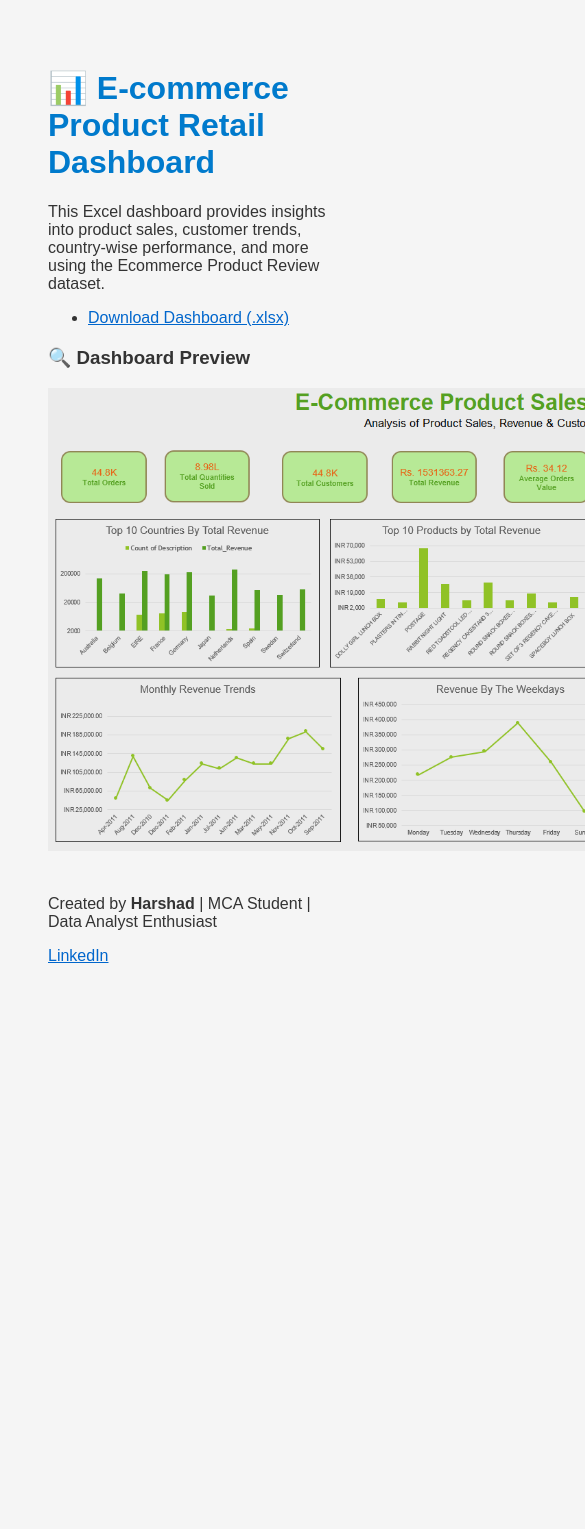
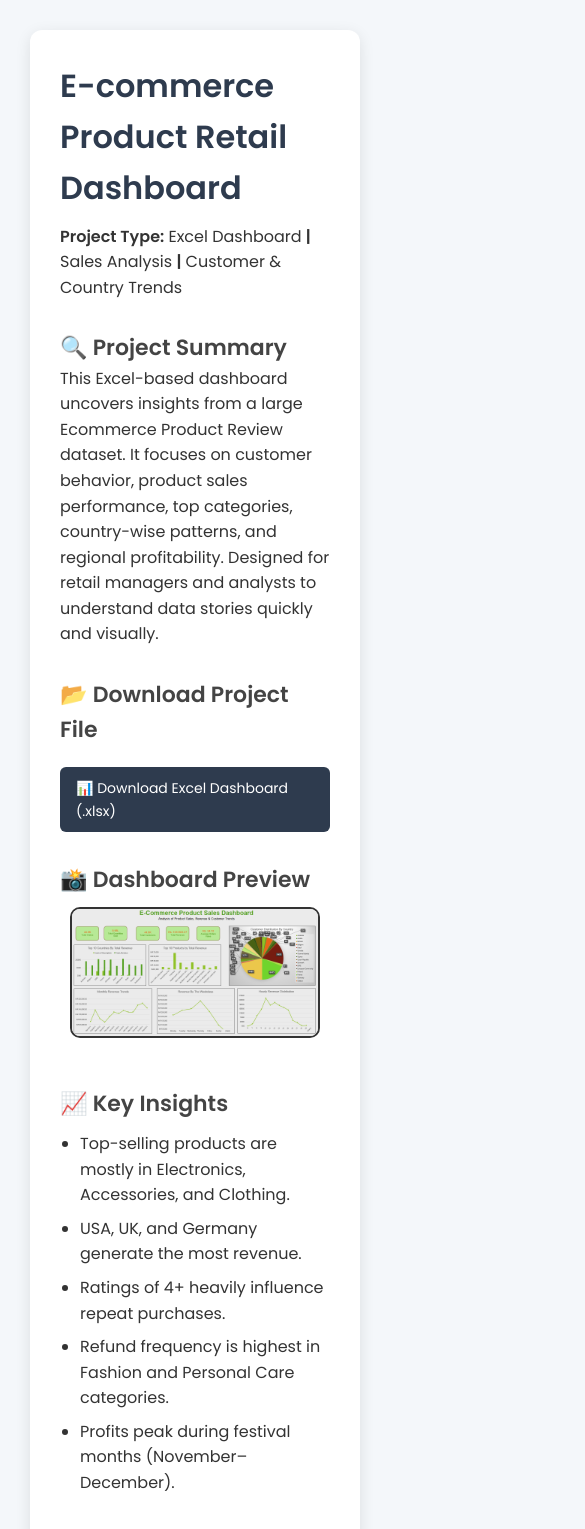
Before and after one commit to harshad912004/Ecommerce_Product_Retail_Dashboard, a plain HTML site: page index.html in a window 390 px wide. Shown: the top 1529 px of the page, 585 px wide, since content can reach past the window. Before the commit the page ends 1029 px from the top, so only its background shows below. Drawn offline with Linux system fonts and the light colour scheme.

Commit message:
Update index.html

```diff
--- a/index.html
+++ b/index.html
@@ -1,42 +1,200 @@
 <!DOCTYPE html>
 <html lang="en">
 <head>
-  <meta charset="UTF-8">
+  <meta charset="UTF-8" />
+  <meta name="viewport" content="width=device-width, initial-scale=1.0"/>
   <title>E-commerce Product Retail Dashboard</title>
+  <link href="https://fonts.googleapis.com/css2?family=Poppins:wght@400;600&display=swap" rel="stylesheet"/>
   <style>
+    * {
+      margin: 0;
+      padding: 0;
+      box-sizing: border-box;
+      font-family: 'Poppins', sans-serif;
+    }
+
     body {
-      font-family: Arial, sans-serif;
-      padding: 40px;
-      background-color: #f5f5f5;
+      background-color: #f4f7fa;
       color: #333;
+      line-height: 1.6;
+      padding: 30px;
     }
+
+    .container {
+      max-width: 1200px;
+      margin: auto;
+      background-color: #fff;
+      padding: 30px;
+      border-radius: 12px;
+      box-shadow: 0 4px 15px rgba(0, 0, 0, 0.1);
+    }
+
     h1 {
-      color: #007acc;
+      color: #2E3B4E;
+      font-size: 32px;
+      margin-bottom: 10px;
     }
-    a {
-      color: #0066cc;
+
+    h2 {
+      color: #444;
+      font-size: 22px;
+      margin-top: 30px;
     }
-    .preview {
+
+    p {
+      margin-bottom: 15px;
+    }
+
+    .btn {
+      display: inline-block;
+      padding: 12px 24px;
+      background-color: #2E3B4E;
+      color: white;
+      text-decoration: none;
+      border-radius: 6px;
       margin-top: 20px;
+    }
+
+    .btn:hover {
+      background-color: #1e2a38;
+    }
+
+    ul {
+      margin: 10px 0 20px 20px;
+    }
+
+    li {
+      margin-bottom: 8px;
+    }
+
+    .kpi {
+      background-color: #f0f4f7;
+      padding: 10px 20px;
+      border-left: 5px solid #2E3B4E;
+      margin-bottom: 15px;
+      border-radius: 6px;
+    }
+
+    .slide {
+        width: 100%;
+        flex-shrink: 0;
+        padding: 10px;
+        box-sizing: border-box;
+        background: #fff;
+    }
+
+    .slide img {
+        width: 100%;
+        border-radius: 10px;
+        border: 2px solid #333;
+    }
+
+    #backToTopBtn {
+        display: none;
+        position: fixed;
+        bottom: 25px;
+        right: 25px;
+        z-index: 99;
+        border: none;
+        background-color: white;
+        color: white;
+        cursor: pointer;
+        padding: 12px 16px;
+        font-size: 25px;
+        border-radius: 10px;
+        box-shadow: 0 4px 8px rgba(0,0,0,0.2);
+    }
+
+    #backToTopBtn:hover {
+        background-color: #1e2a38;
+    }
+
+    @media screen and (max-width: 768px) {
+        .slide img {
+            height: auto;
+            width: 100%;
+        }
+        .btn {
+            font-size: 14px;
+            padding: 10px 16px;
+        }
     }
   </style>
 </head>
 <body>
-  <h1>📊 E-commerce Product Retail Dashboard</h1>
-  <p>This Excel dashboard provides insights into product sales, customer trends, country-wise performance, and more using the Ecommerce Product Review dataset.</p>
+  <div class="container">
+    <h1>E-commerce Product Retail Dashboard</h1>
+    <p><strong>Project Type:</strong> Excel Dashboard <strong>|</strong> Sales Analysis <strong>|</strong> Customer & Country Trends</p>
 
-  <ul>
-    <li><a href="Ecommerce Product Review Dashboard.xlsx" download>Download Dashboard (.xlsx)</a></li>
-  </ul>
+    <h2>🔍 Project Summary</h2>
+    <p>This Excel-based dashboard uncovers insights from a large Ecommerce Product Review dataset.
+      It focuses on customer behavior, product sales performance, top categories, country-wise patterns, and regional profitability.
+      Designed for retail managers and analysts to understand data stories quickly and visually.
+    </p>
 
-  <div class="preview">
-    <h3>🔍 Dashboard Preview</h3>
-    <img src="EPRD.png" alt="Dashboard Screenshot" width="900">
+    <h2>📂 Download Project File</h2>
+    <a href="Ecommerce Product Review Dashboard.xlsx" class="btn" download>📊 Download Excel Dashboard (.xlsx)</a>
+
+    <h2>📸 Dashboard Preview</h2>
+    <div class="slide"><img src="EPRD.png" alt="Ecommerce Dashboard"></div>
+
+    <h2>📈 Key Insights</h2>
+    <ul>
+      <li>Top-selling products are mostly in Electronics, Accessories, and Clothing.</li>
+      <li>USA, UK, and Germany generate the most revenue.</li>
+      <li>Ratings of 4+ heavily influence repeat purchases.</li>
+      <li>Refund frequency is highest in Fashion and Personal Care categories.</li>
+      <li>Profits peak during festival months (November–December).</li>
+    </ul>
+
+    <h2>✅ Suggested Use Cases</h2>
+    <div class="kpi">Use dashboard to track best-performing categories and top countries.</div>
+    <div class="kpi">Identify refund-prone items for better quality control.</div>
+    <div class="kpi">Monitor profitability and customer satisfaction side-by-side.</div>
+    <div class="kpi">Target high-LTV customers for loyalty campaigns.</div>
+
+    <h2>🧠 Skills Demonstrated</h2>
+    <ul>
+      <li>Excel (PivotTables, Slicers, Charts)</li>
+      <li>Retail Business Intelligence</li>
+      <li>Customer Analytics & Product Segmentation</li>
+      <li>Storytelling via Data Visuals</li>
+    </ul>
+
+    <h2>🚀 Future Enhancements</h2>
+    <ul>
+      <li>Add region filters and time-period comparisons</li>
+      <li>Integrate customer feedback trends</li>
+      <li>Convert Excel visuals to Power BI for live reporting</li>
+    </ul>
+
+    <h2>📁 Source Code</h2>
+    <a href="https://github.com/harshad912004/Ecommerce_Product_Retail_Dashboard" class="btn" target="_blank">View GitHub Repository</a>
+
+    <h2>📞 Let's Connect</h2>
+    <p>For internships, freelance work, or analytics collabs — drop me a message!</p>
+    <a href="https://www.linkedin.com/in/harshad-dhongade" class="btn" target="_blank">
+      <img src="https://cdn.jsdelivr.net/gh/devicons/devicon/icons/linkedin/linkedin-original.svg" alt="LinkedIn" style="height: 18px; vertical-align: middle; margin-right: 8px;">
+      Connect on LinkedIn
+    </a>
+    <a href="https://github.com/harshad912004" class="btn" target="_blank">Connect on GitHub Profile</a>
   </div>
 
-  <footer>
-    <p style="margin-top: 40px;">Created by <strong>Harshad</strong> | MCA Student | Data Analyst Enthusiast</p>
-    <p><a href="https://www.linkedin.com/in/harshad-dhongade" target="_blank">LinkedIn</a></p>
-  </footer>
+  <button onclick="scrollToTop()" id="backToTopBtn" title="Go to top">🔝</button>
+
+  <script>
+    window.onscroll = function() {
+      const btn = document.getElementById("backToTopBtn");
+      if (document.body.scrollTop > 400 || document.documentElement.scrollTop > 400) {
+        btn.style.display = "block";
+      } else {
+        btn.style.display = "none";
+      }
+    };
+
+    function scrollToTop() {
+      window.scrollTo({ top: 0, behavior: 'smooth' });
+    }
+  </script>
 </body>
 </html>
```
